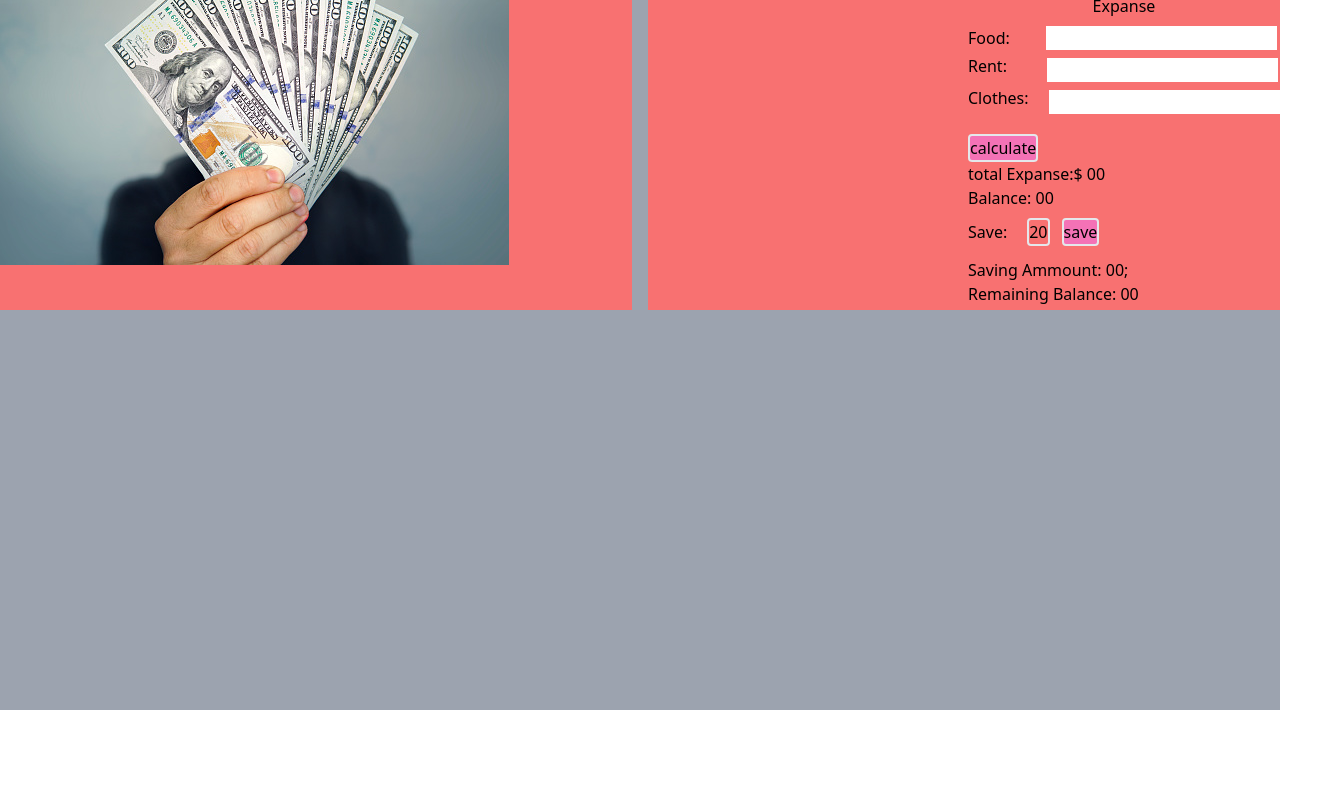
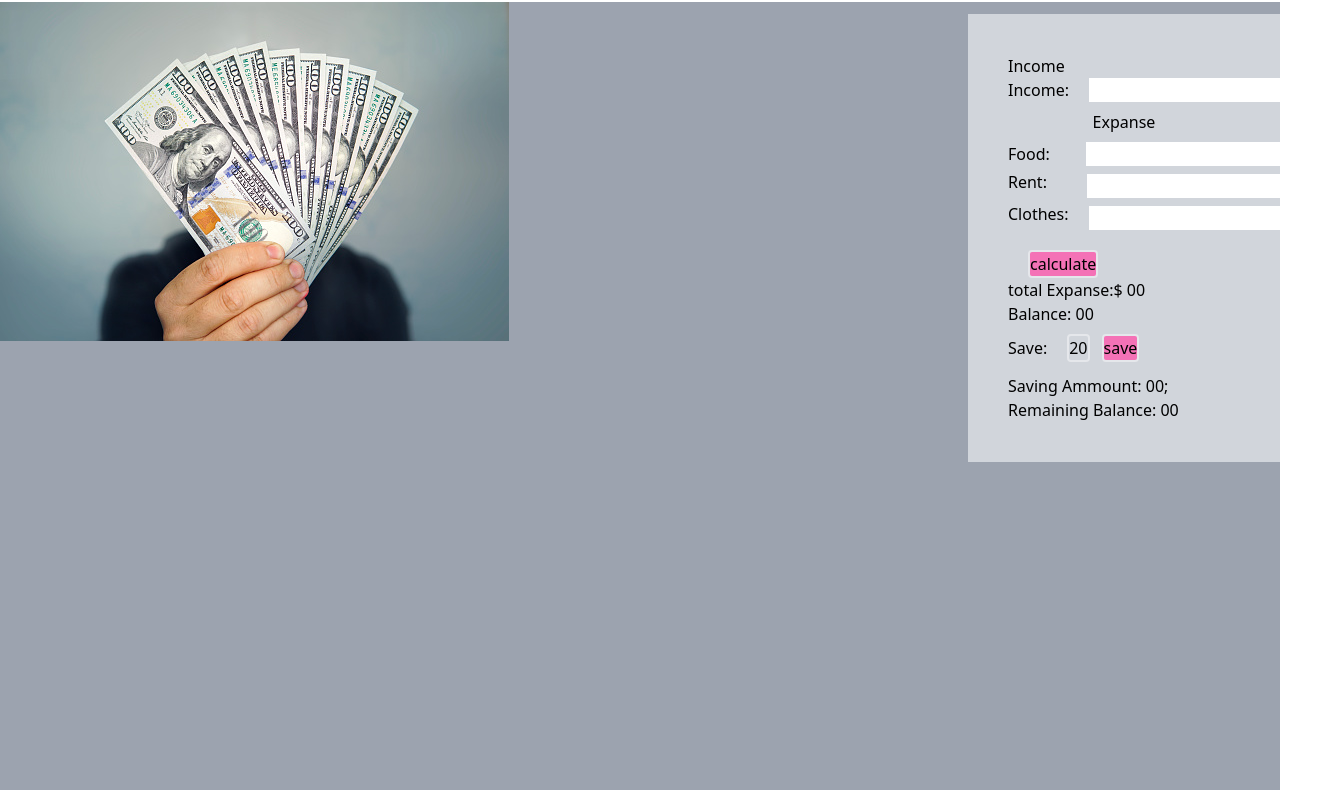
Before and after one commit to NazmulAlamShawon/my-Budget, a plain HTML site: page index.html in a window 1280 px wide. Shown: the part 94-884 px from the top of the page, 1320 px wide, since content can reach past the window. Before the commit the page ends 804 px from the top, so only its background shows below. Drawn offline with nearby package versions, Linux system fonts and the light colour scheme.

Commit message:
set balance

```diff
--- a/index.html
+++ b/index.html
@@ -14,10 +14,14 @@
       </header>
       <main>
            <Section>
+               <h2 class="text-center mt-10 bg-green-400 text-3xl">My Budget</h2>
             <div class="grid gap-4 grid-cols-2 grid-rows-2 mt-5  bg-gray-400">
-                  <div class="box bg-red-400 h-96"> <img src="img/money.jpg" class="a" alt=""></div>
-                  <div class="box bg-red-400">
-                       <div class="budget-from  mt-3 ml-80  ">
+                <!-- image  -->
+                  <div class="box h-96"> <img src="img/money.jpg" class="" alt=""></div>
+                  <div class="box ">
+                      <!-- // budget from -->
+                       <div class="budget-from p-10 mt-3 ml-80  bg-gray-300 ">
+
                                <h2>Income</h2>
                                <div class=" flex items-center justify-items-center ">
                               <p>Income:</p> <input  id="income-input" class="ml-5" type="number">
@@ -36,16 +40,16 @@
                                 <p>Clothes:</p> <input id="clothes-number" value=""  class=" ml-5 mt-2" type="number">
                             </div>
 
-                             <button  id="calculet-btn" onclick=" return myExpanse()"  class=" border-2 rounded bg-pink-400  mt-5"> calculate </button>
+                             <button  id="calculet-btn" onclick=" return myExpanse()"  class=" border-2 rounded bg-pink-400  mt-5 ml-5"> calculate </button>
                              <h3>total Expanse:$ <span id="expanse-total" > 00</span></h3>
                              <h2>Balance: <span id="balance-total">00</span></h2>
                              <div class="btn-group flex items-center justify-items-center mt-2">
-                                 <p>Save:</p> <button class="border-2 rounded bg-gray400 ml-5"><span id="saving"> 20</span></button> <button class="  border-2 rounded bg-pink-400  ml-3">save</button>
+                                 <p>Save:</p> <button id="modulus" class="border-2 rounded bg-gray400 ml-5" >20</button> <button class="  border-2 rounded bg-pink-400  ml-3"  onclick="mysaving()" >save</button>
                              </div>
                              <div class="mt-3">
                              <h3> Saving Ammount: <span id="savingAccount">00</span>;
                              <h3> Remaining Balance: <span id="remaing-balance">00</span></h3>
-                            </div>
+                           </div>
 
                         </div>
                   </div>
```
Also changed, not shown: js/app.js (+7 -0 lines).
